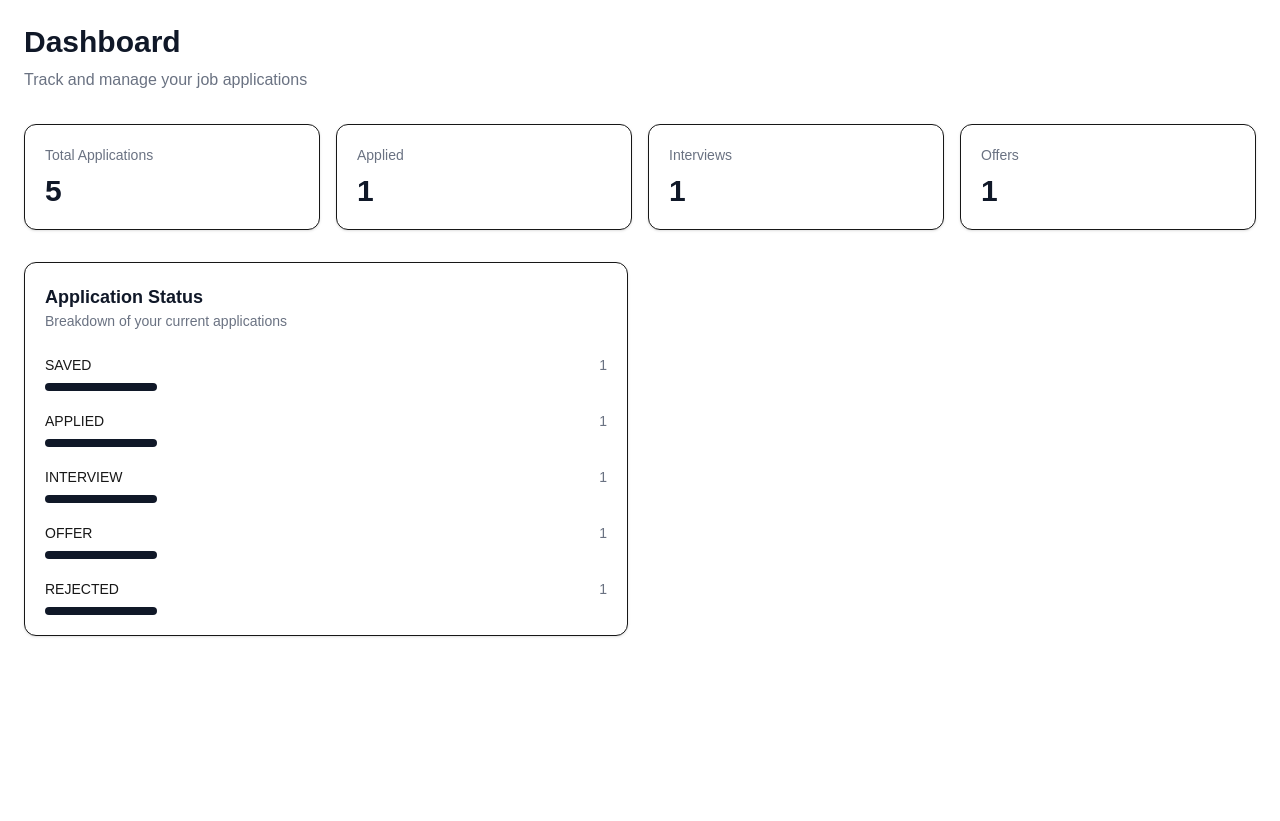
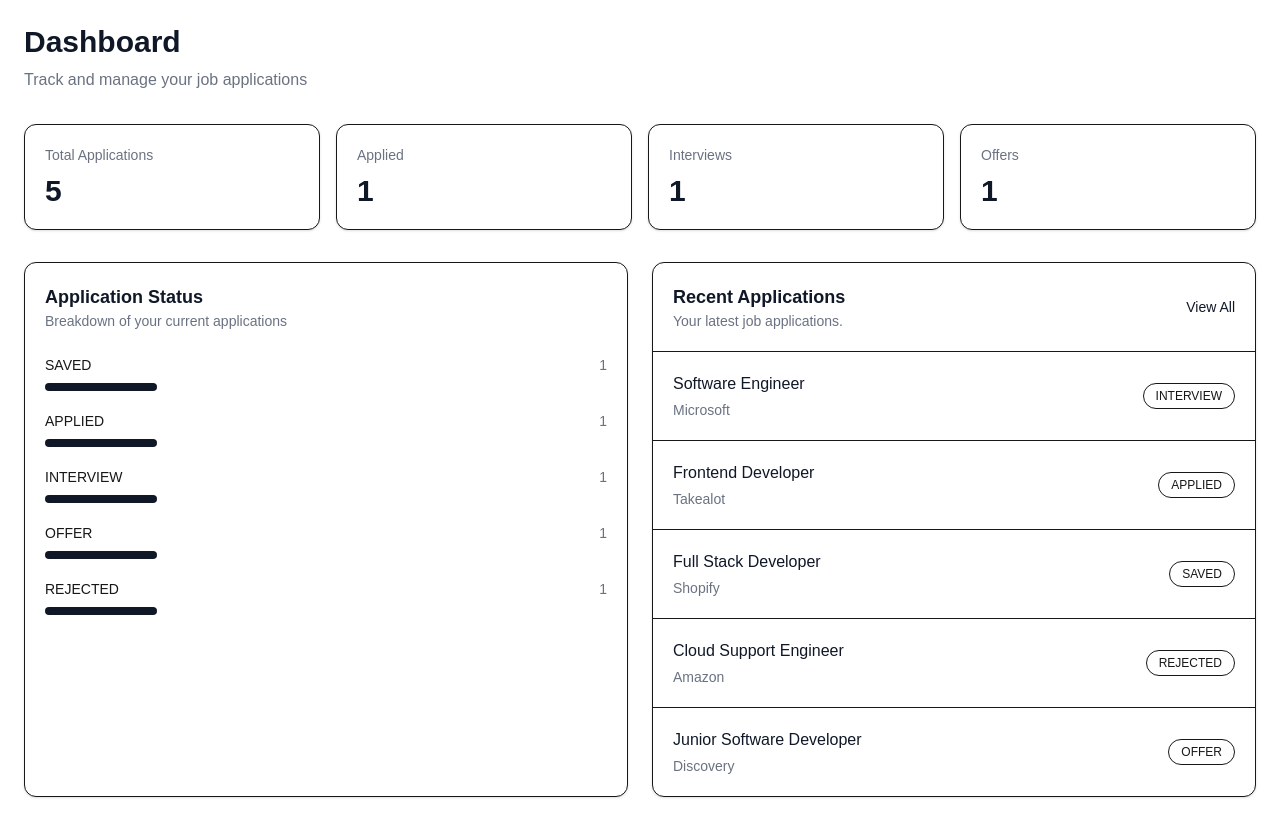
Before and after one commit to Luka2Lkay/smart-job-application-tracker, a Next.js app: page /dashboard in a window 1280 px wide. Before the commit the page ends 800 px from the top, so only its background shows below. Built offline with nearby package versions, Linux system fonts and the light colour scheme.

Commit message:
recent applications

```diff
--- a/app/dashboard/page.tsx
+++ b/app/dashboard/page.tsx
@@ -1,5 +1,6 @@
 import StatsCard from "@/components/dashboard/StatsCard"
 import StatusChart from "@/components/dashboard/StatusChart"
+import RecentApplications from "@/components/dashboard/RecentApplications"
 import { applications } from "@/lib/data/applications"
 
 function DashboardPage() {
@@ -18,6 +19,7 @@ function DashboardPage() {
 
             <div className="grid gap-6 lg:grid-cols-2">
                 <StatusChart applications={applications} />
+                <RecentApplications applications={applications}/>
             </div>
         </main>
     )
--- /dev/null
+++ b/components/dashboard/RecentApplications.tsx
@@ -0,0 +1,41 @@
+import Link from "next/link"
+import { Application } from "@/lib/data/applications"
+
+interface Props {
+    applications: Application[]
+}
+
+function RecentApplications({ applications }: Props) {
+
+    const recentApplications = applications.slice(0, 5)
+
+    return (
+        <div className="rounded-xl border bg-white shadow-sm">
+
+            <div className="flex items-center justify-between border-b p-5">
+                <div>
+                    <h2 className="text-lg font-semibold text-gray-900">Recent Applications</h2>
+                    <p className="text-sm text-gray-500">Your latest job applications.</p>
+                </div>
+
+                <Link href="dashboard/applications" className="text-sm font-medium text-gray-900 hover:underline">
+                    View All
+                </Link>
+            </div>
+
+            <div className="divide-y">
+                {recentApplications.map((recentApplication) => (
+                    <Link key={recentApplication.id} href={`/dashboard/applications/${recentApplication.id}`} className="flex items-center justify-between p-5 transition hover:bg-gray-50">
+                        <div>
+                            <p className="font-medium text-gray-900">{recentApplication.position}</p>
+                            <p className="mt-1 text-sm text-gray-500">{recentApplication.company}</p>
+                        </div>
+                        <span className="rounded-full border px-3 py-1 text-xs font-medium">{recentApplication.status}</span>
+                    </Link>
+                ))}
+            </div>
+        </div>
+    )
+}
+
+export default RecentApplications
```
